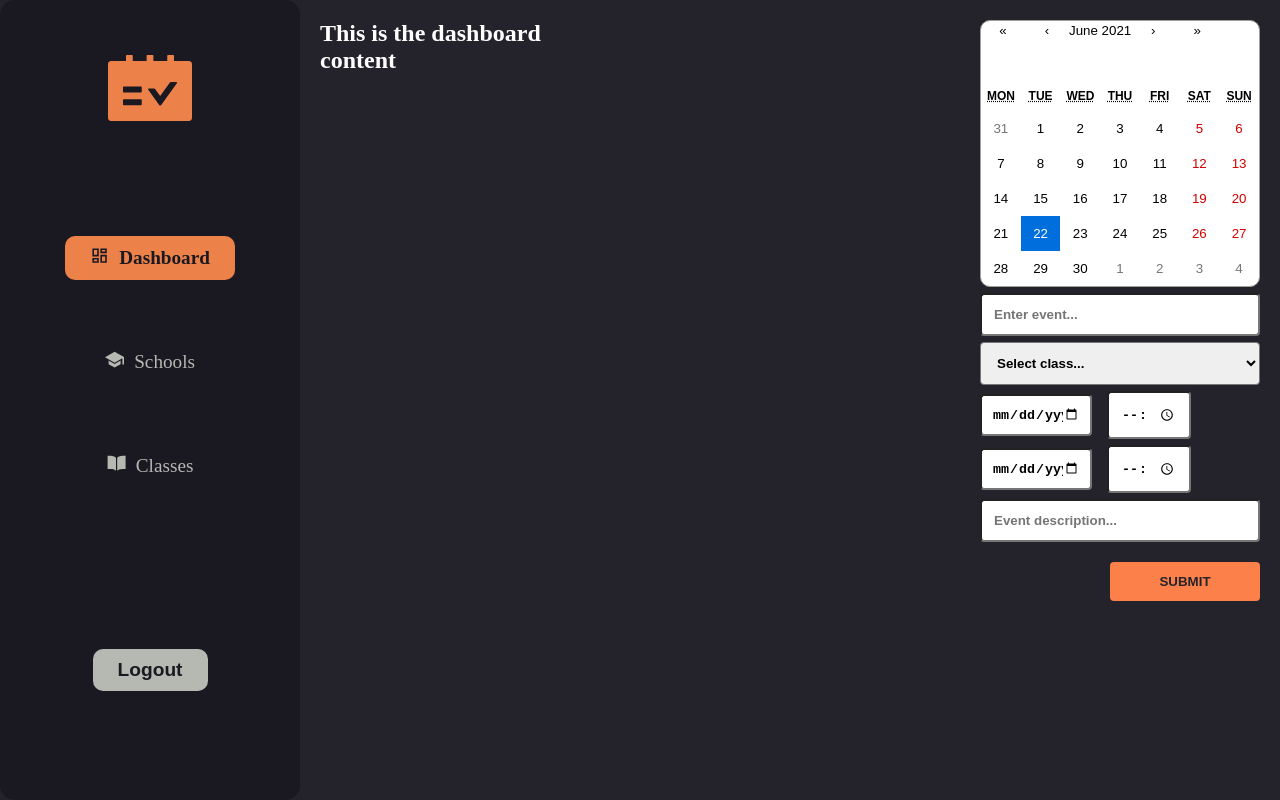
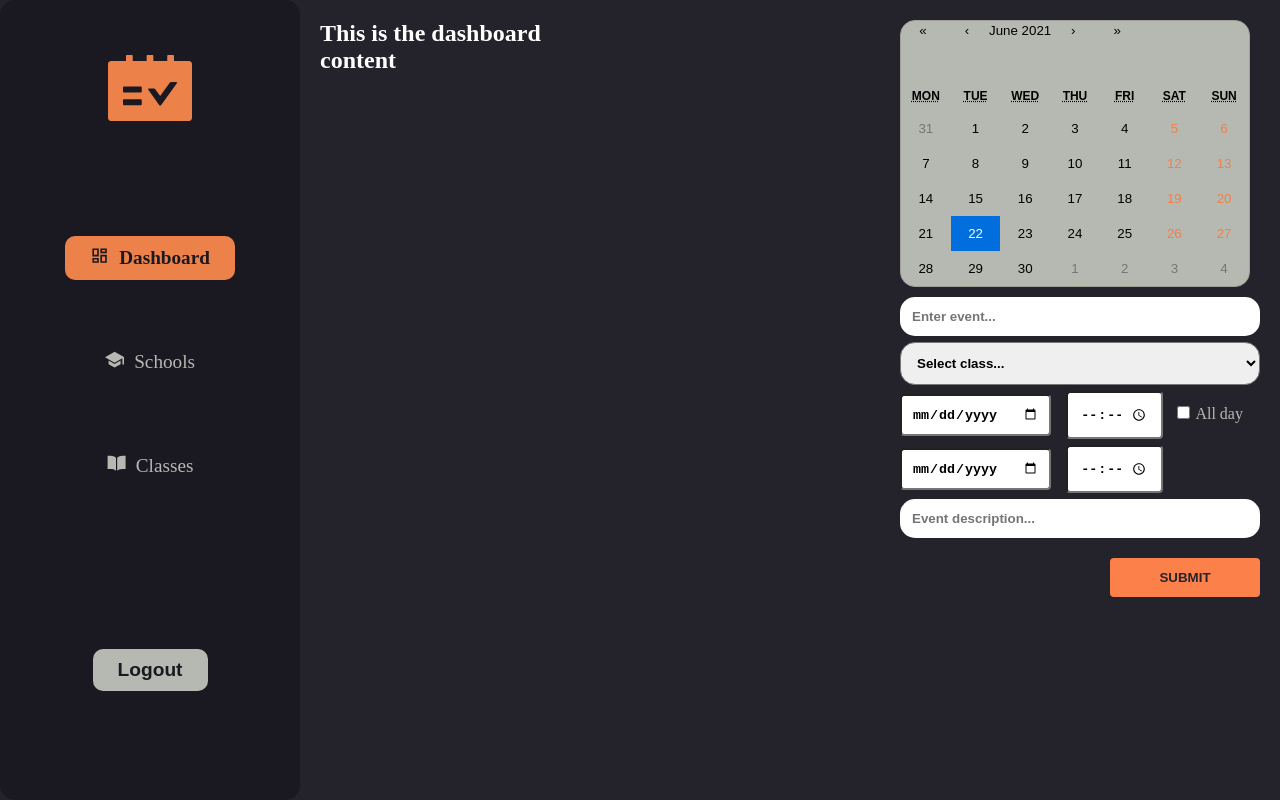
Before and after one commit to RonohP/Ernestine, a React (Create React App) app: page /dashboard in a window 1280 px wide. Built offline with nearby package versions, Linux system fonts and the light colour scheme.

Commit message:
Calendar styling incomplete

```diff
--- a/src/Components/Form/Form.css
+++ b/src/Components/Form/Form.css
@@ -2,11 +2,10 @@
     box-sizing: border-box;
 }
 
-/* .form-div{
-   max-width: 600px;
-   margin: 30px auto;
+.form-div{
+    margin-top: 10px;
+}
 
-} */
 .calendar-form form{
     margin: 70px;
 }
@@ -14,21 +13,22 @@
 .calendar-form input[type='text'], select{
     width: 100%;
     padding: 12px;
-    border-radius: 4px;
+    border-radius: 15px;
     font-weight: bolder;
+}
+
+.calendar-form input[type='text'], select:active, :hover{
+    border: none;
 }
 
 .checkbox{
     display: inline;
     padding: 4px;
 }
-.calendar-form input[type='checkbox']{
-    width: 10%;
-}
-
 .calendar-form label {
-    padding: 12px 12px 12px 0;
+    padding: 12px 10px 12px 5px;
     display: inline-block;
+    color: #b6b9b2;
 }
 .calendar-form input[type='submit']{
     background-color: #FC804A;
@@ -48,12 +48,6 @@
     color: #FC804A;
 }
 
-.calendar-form .col-25{
-    /* float: left; */
-    width: 25%;
-    margin-top: 6px;
-}
-
 .calendar-form .col-75{
     /* float: left; */
     width: 100%;
@@ -70,7 +64,7 @@
 
 .date{
     display: inline;
-    width: 40%;
+    width: 42%;
     padding: 10px;
     border-radius: 4px;
     font-weight: bolder;
@@ -82,7 +76,8 @@
     padding: 12px;
     border-radius: 4px;
     font-weight: bolder;
-    width: 30%;
+    width: 27%;
+    margin-right: 10px;
 }
 /*style the scrollbar*/
 /* width of the scrollbar*/
--- a/src/Components/Form/Form.jsx
+++ b/src/Components/Form/Form.jsx
@@ -47,7 +47,7 @@ const Form = () => {
               required
               className='time'
             />
-            {/* <div className='checkbox'>
+            <div className='checkbox'>
               <input
                 type='checkbox'
                 name='all-day'
@@ -55,7 +55,7 @@ const Form = () => {
                 value='all-day'
               />
               <label htmlFor='all-day'>All day</label>
-            </div> */}
+            </div>
           </div>
         </div>
         <div className='row'>
--- a/src/Components/Main.jsx
+++ b/src/Components/Main.jsx
@@ -1,11 +1,11 @@
-import React from "react";
-import { useState } from "react";
-import "../Styles/main.css";
-import '../Styles/calendar.css'
-import Sidebar from "./Sidebar";
+import React from 'react';
+import { useState } from 'react';
+import '../Styles/main.css';
+import '../Styles/calendar.css';
+import Sidebar from './Sidebar';
 import Form from './Form/Form';
-import Calendar from "react-calendar";
-import { Switch, Route } from "react-router-dom";
+import Calendar from 'react-calendar';
+import { Switch, Route } from 'react-router-dom';
 
 function Main() {
   const [value, onChange] = useState(new Date());
@@ -17,33 +17,35 @@ function Main() {
         <Switch>
           <Route path='/dashboard'>
             <div>
-                  <h2 style={{ color: 'white' }}>
-                    This is the dashboard content
-                  </h2>
+              <h2 style={{ color: 'white' }}>This is the dashboard content</h2>
             </div>
           </Route>
           <Route exact path='/schools'>
             <div>
-                  <h2 style={{ color: 'white' }}>
-                    This is the schools content
-                  </h2>
+              <h2 style={{ color: 'white' }}>This is the schools content</h2>
             </div>
           </Route>
           <Route exact path='/classes'>
             <div>
-                  <h2 style={{ color: 'white' }}>
-                    This is the classes content
-                  </h2>
+              <h2 style={{ color: 'white' }}>This is the classes content</h2>
             </div>
           </Route>
         </Switch>
       </div>
+      <Switch>
+        <Route path='/dashboard'>
           <div className='calendar-form-div'>
             <div className='calendar-div'>
-              <Calendar className='calendar' onChange={onChange} value={value} />
+              <Calendar
+                className='calendar'
+                onChange={onChange}
+                value={value}
+              />
             </div>
             <Form />
           </div>
+        </Route>
+      </Switch>
     </div>
   );
 }
--- a/src/Styles/calendar.css
+++ b/src/Styles/calendar.css
@@ -1,7 +1,7 @@
 .react-calendar {
   width: 350px;
   max-width: 100%;
-  background: white;
+  background: #b6b9b2;
   border: 1px solid #a0a096;
   font-family: Arial, Helvetica, sans-serif;
   line-height: 1.125em;
@@ -68,7 +68,7 @@
   padding: calc(0.75em / 0.75) calc(0.5em / 0.75);
 }
 .react-calendar__month-view__days__day--weekend {
-  color: #d10000;
+  color: #ed814a;
 }
 .react-calendar__month-view__days__day--neighboringMonth {
   color: #757575;
--- a/src/Styles/main.css
+++ b/src/Styles/main.css
@@ -1,6 +1,6 @@
 .main {
   display: grid;
-  grid-template-columns: 20rem auto 20rem;
+  grid-template-columns: 20rem auto 25rem;
 }
 .content {
   grid-column-start: 2;
@@ -14,9 +14,6 @@
   margin:10px;
   padding: 10px;
 }
-.calendar-div{
-
+.calendar{
+  border-radius: 15px;
 }
-.calendar{
-  border-radius: 10px;
-}
```
Lines whose indentation alone changed are shown as unchanged.
